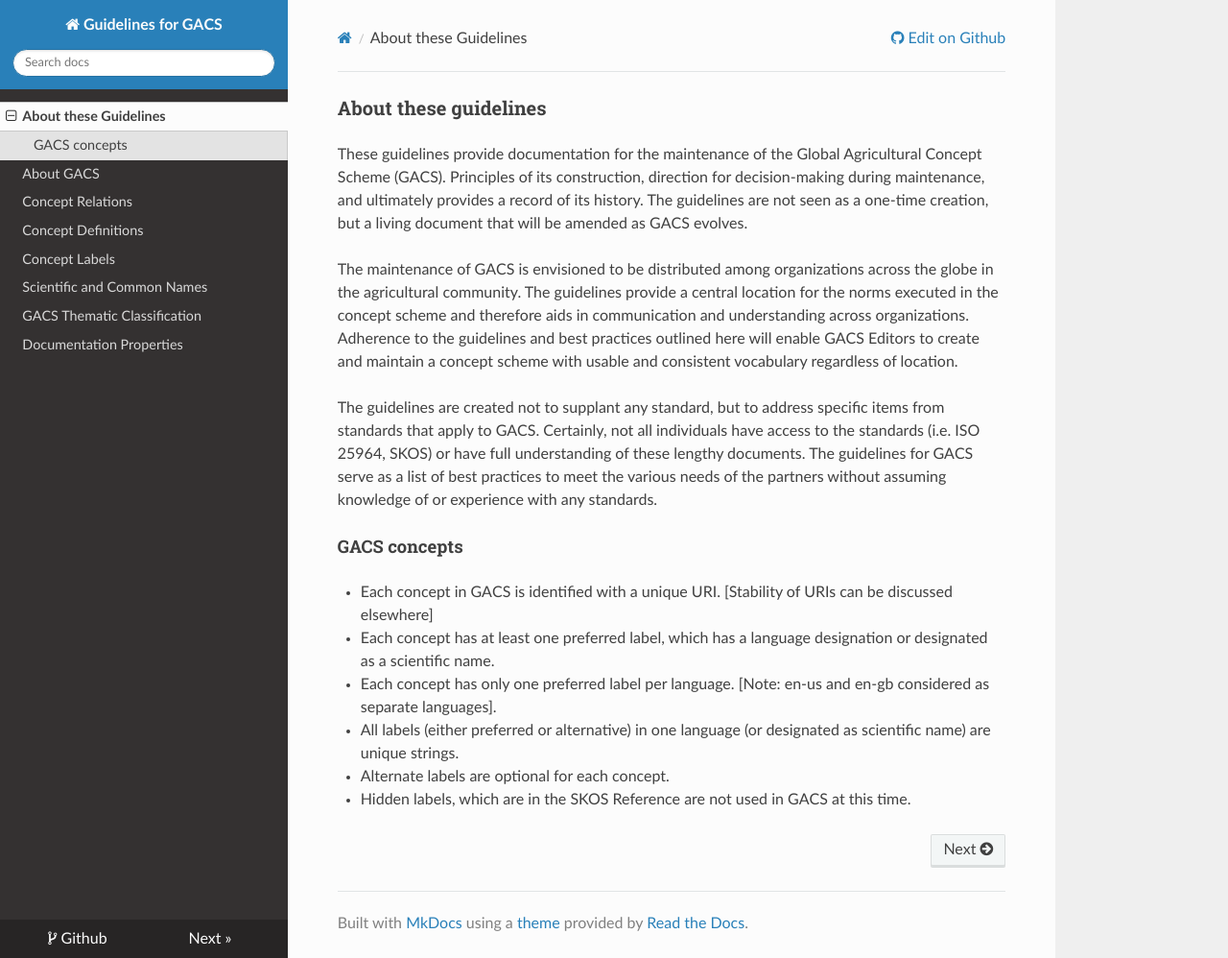
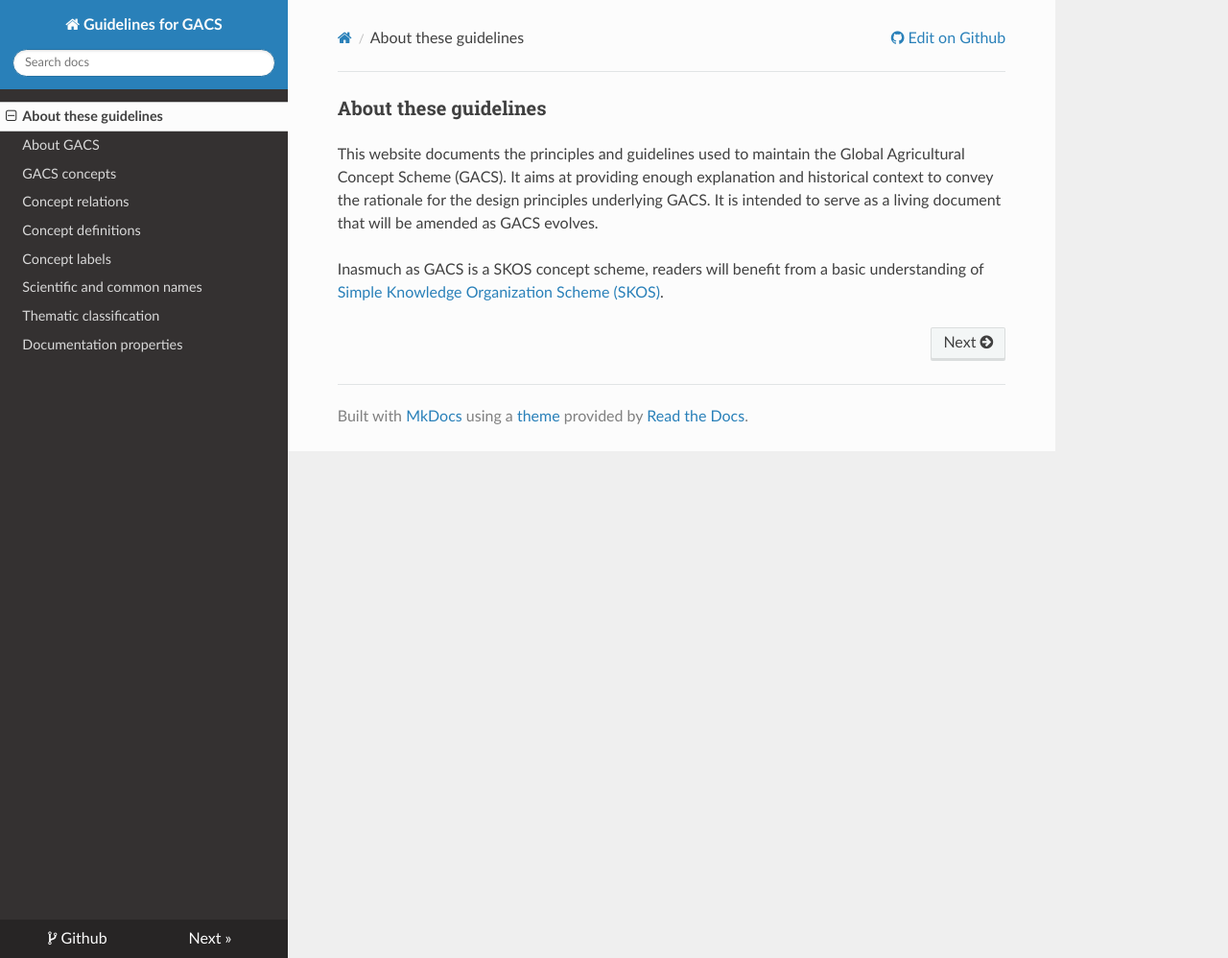
Before and after one commit to agrisemantics/gacs-qip, an MkDocs documentation site: the page built from docs/index.md, in a window 1280 px wide and 998 px high. Shown: the whole window at 96% size. Built offline with MkDocs 1.6.1, drawn with Linux system fonts in a browser that asks for light colours; nearby versions of some CDN libraries; old or Windows-style settings are respelled for this version of MkDocs.

Commit message:
update guidelines

```diff
--- a/docs/index.md
+++ b/docs/index.md
@@ -1,36 +1,11 @@
 ### About these guidelines
 
-These guidelines provide documentation for the maintenance of the Global
-Agricultural Concept Scheme (GACS).  Principles of its construction, direction
-for decision-making during maintenance, and ultimately provides a record of its
-history.  The guidelines are not seen as a one-time creation, but a living
-document that will be amended as GACS evolves.
+This website documents the principles and guidelines used to maintain the
+Global Agricultural Concept Scheme (GACS).  It aims at providing enough
+explanation and historical context to convey the rationale for the design
+principles underlying GACS.  It is intended to serve as a living document that
+will be amended as GACS evolves.
 
-The maintenance of GACS is envisioned to be distributed among organizations
-across the globe in the agricultural community.  The guidelines provide a
-central location for the norms executed in the concept scheme and therefore
-aids in communication and understanding across organizations.  Adherence to the
-guidelines and best practices outlined here will enable GACS Editors to create
-and maintain a concept scheme with usable and consistent vocabulary regardless
-of location.
-
-The guidelines are created not to supplant any standard, but to address
-specific items from standards that apply to GACS.  Certainly, not all
-individuals have access to the standards (i.e. ISO 25964, SKOS) or have full
-understanding of these lengthy documents. The guidelines for GACS serve as a
-list of best practices to meet the various needs of the partners without
-assuming knowledge of or experience with any standards.
-
-#### GACS concepts
-
-* Each concept in GACS is identified with a unique URI.  [Stability of URIs can
-  be discussed elsewhere]
-* Each concept has at least one preferred label, which has a language
-  designation or designated as a scientific name.
-* Each concept has only one preferred label per language.  [Note: en-us and
-  en-gb considered as separate languages].
-* All labels (either preferred or alternative) in one language (or designated
-  as scientific name) are unique strings.
-* Alternate labels are optional for each concept.
-* Hidden labels, which are in the SKOS Reference are not used in GACS at
-  this time.
+Inasmuch as GACS is a SKOS concept scheme, readers will benefit from a basic
+understanding of [Simple Knowledge Organization Scheme
+(SKOS)](http://www.w3.org/TR/skos-primer/).
--- a/mkdocs.yml
+++ b/mkdocs.yml
@@ -5,11 +5,12 @@ repo_name: 'Github'
 edit_uri: 'edit/master/docs/'
 site_description: 'Guidelines for GACS'
 pages:
-- About these Guidelines: index.md
+- About these guidelines: index.md
 - About GACS: gacs.md
-- Concept Relations: relations.md
-- Concept Definitions: definitions.md
-- Concept Labels: labels.md
-- Scientific and Common Names: names.md
-- GACS Thematic Classification: thematic_classification.md
-- Documentation Properties: docproperties.md
+- GACS concepts: concepts.md
+- Concept relations: relations.md
+- Concept definitions: definitions.md
+- Concept labels: labels.md
+- Scientific and common names: names.md
+- Thematic classification: thematic_classification.md
+- Documentation properties: docproperties.md
```
Also changed, not shown: docs/concepts.md (added, +11 -0 lines), docs/definitions.md (+1 -1 lines).
